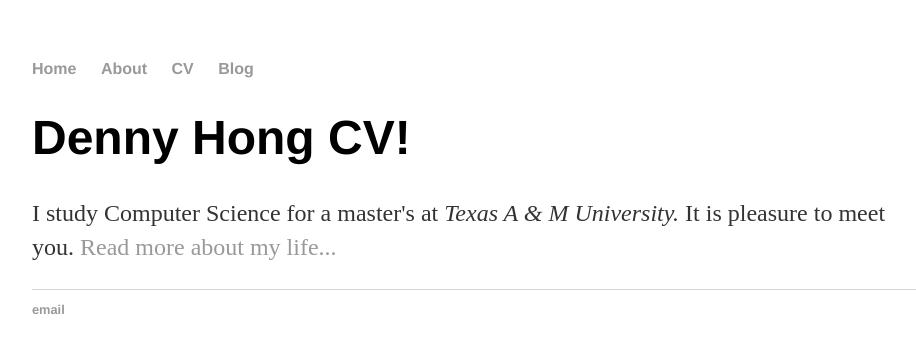
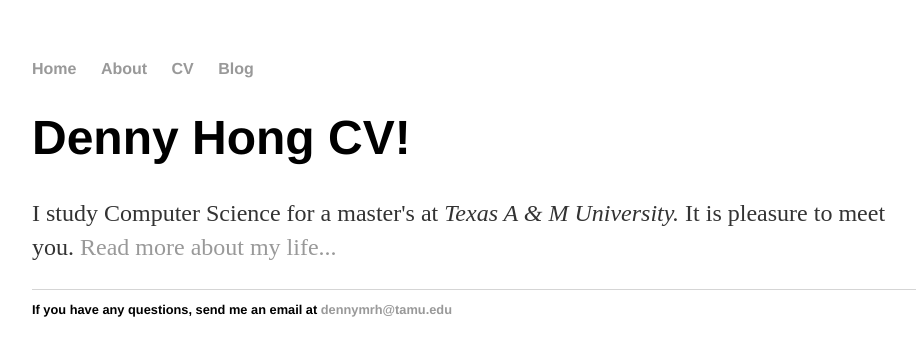
Before and after one commit to dennymrh/dennymrh.github.io, a Jekyll site: the page built from cv/index.html, in a window 1280 px wide. Shown: the top 356 px of the page, without its empty margins (160-1076 px from the left). Built offline with Jekyll 4.4.1, drawn with Linux system fonts in a browser that asks for light colours.

Commit message:
Update default.html

```diff
--- a/_layouts/default.html
+++ b/_layouts/default.html
@@ -21,7 +21,7 @@
 			</div><!-- /.container -->
 			<footer>
 	    		<ul>
-	        		<li><a href="mailto:dennymrh@tamu.edu">email</a></li>
+	        		<li>If you have any questions, send me an email at <a href="mailto:dennymrh@tamu.edu">dennymrh@tamu.edu</a></li>
 				</ul>
 			</footer>
 		</body>
```
